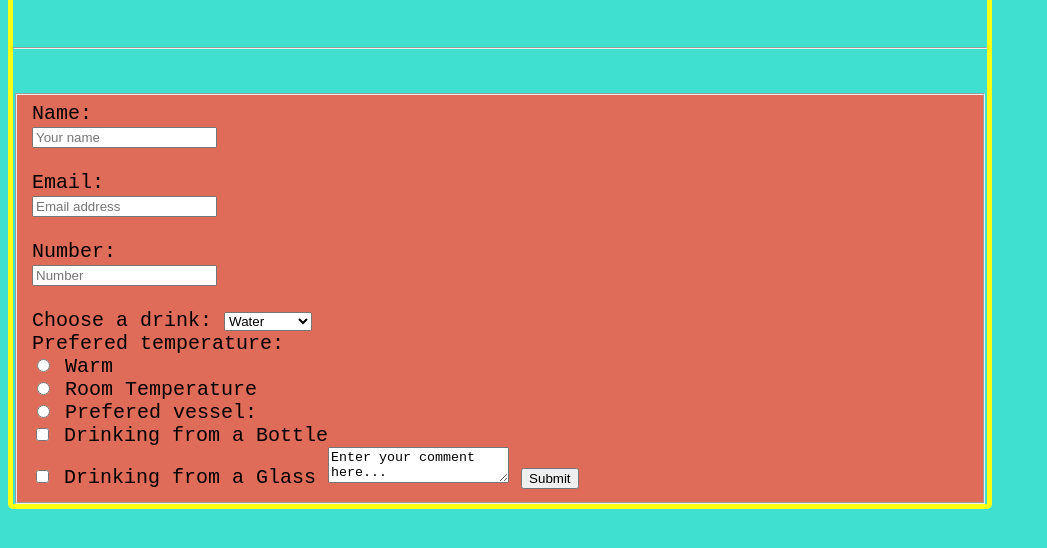
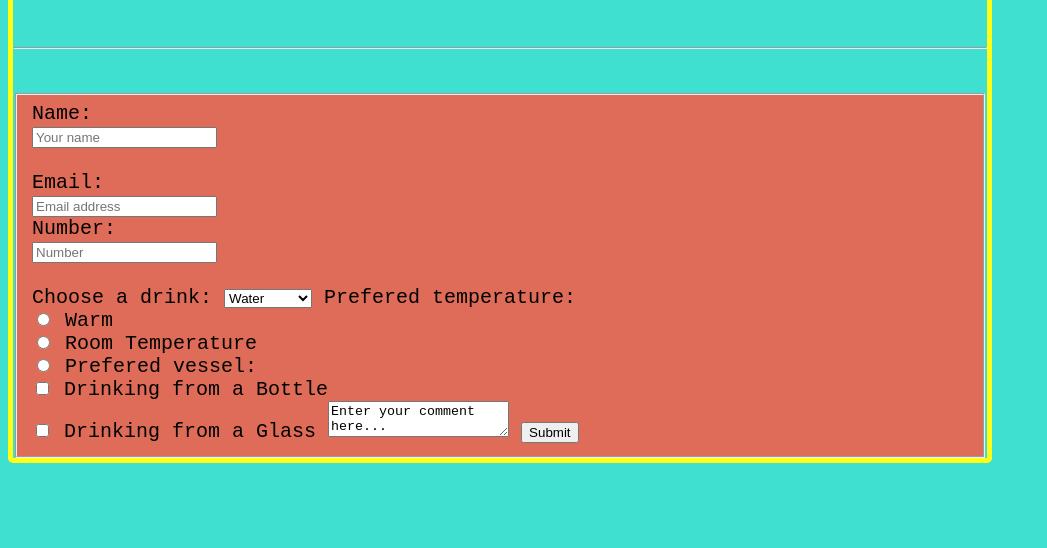
Before and after one commit to 1GORDON/Survey-microverse, a plain HTML site: page index.html in a window 1280 px wide. Shown: the part 124-672 px from the top of the page, without its empty margins (0-1047 px from the left). Drawn offline with Linux system fonts and the light colour scheme.

Commit message:
Remove blank spaces from html file for good coding practices

```diff
--- a/index.html
+++ b/index.html
@@ -17,8 +17,7 @@
             <input type="text" id="name" name="name" placeholder="Your name"><br><br>
 
             <label id="email-label" for="email">Email:</label><br>
-            <input type="text" id="email" name="email" placeholder="Email address"><br><br>
-
+            <input type="text" id="email" name="email" placeholder="Email address"><br>
             <label id="number-label" for="number">Number:</label><br>
             <input type="text" id="number" name="number" placeholder="Number"><br>
             <br>
@@ -29,15 +28,12 @@
                 <option value="beer">Beer</option>
                 <option value="juice">Fresh juice</option>
             </select>
-            <br>
-
             <label for="temperature">Prefered temperature:</label><br>
             <input type="radio" id="temperature" name="temperature" value="warm">
             <label for="warm">Warm</label><br>
             <input type="radio" id="warm" name="warm" value="room-temperature">
             <label for="room-temperature">Room Temperature</label><br>
             <input type="radio" id="room-temperature" name="temperature" value="cold">
-
             <label for="vessel">Prefered vessel:</label><br>
             <input type="checkbox" id="vessel" name="vessel1" value="Bottle">
             <label for="vessel1">Drinking from a Bottle</label><br>
```
